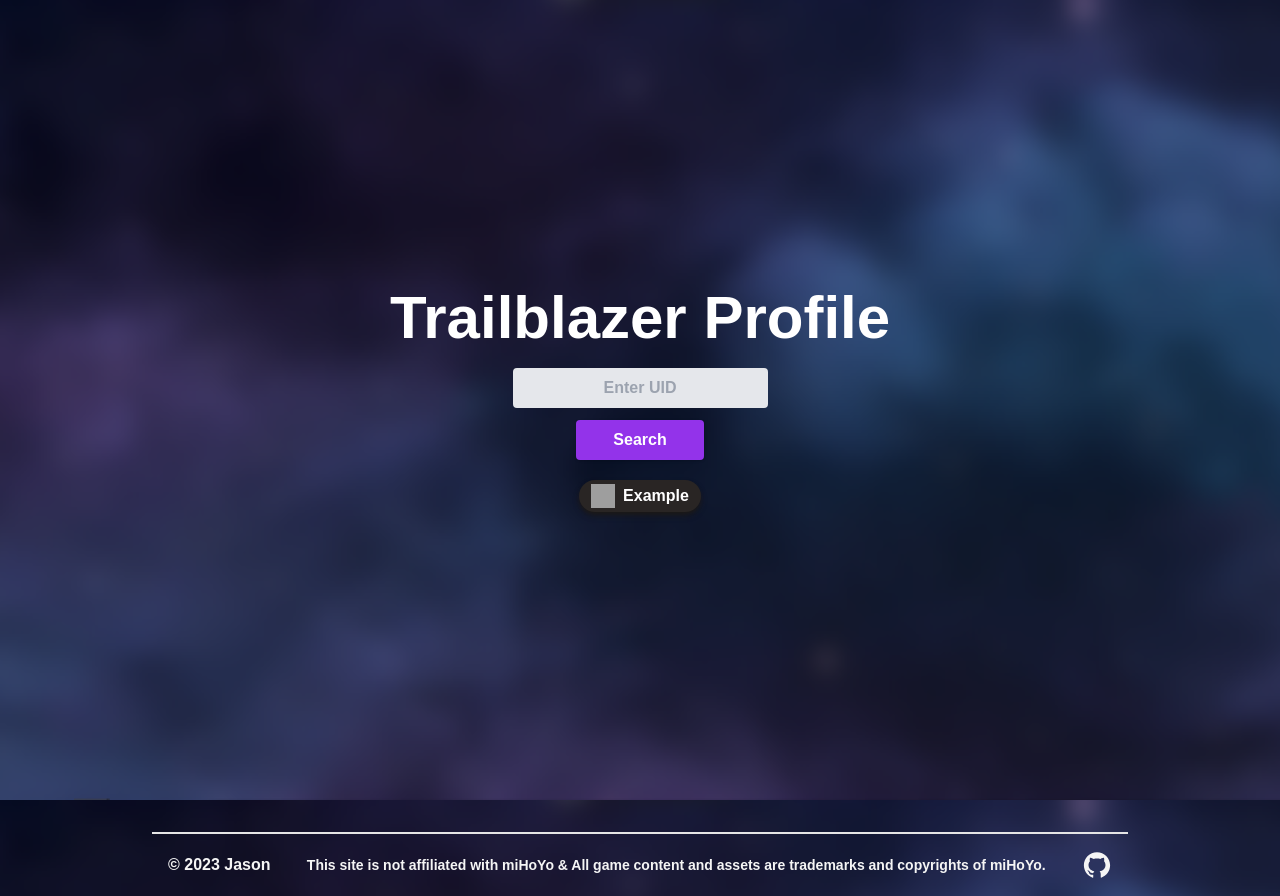
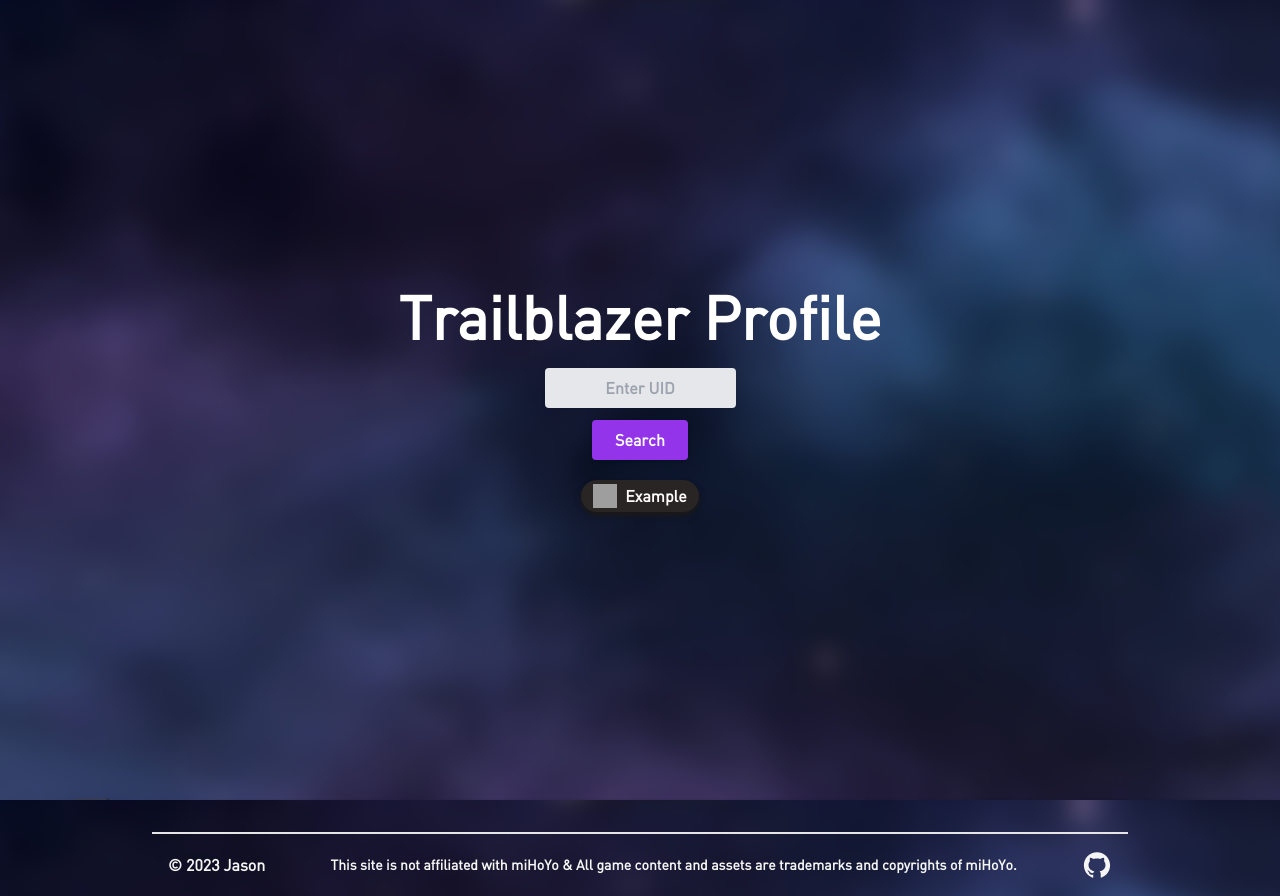
Before and after one commit to picklejason/hsr-showcase, a Next.js app: page / in a window 1280 px wide. Built offline with nearby package versions, Linux system fonts and the light colour scheme; grey boxes are pictures that could not be loaded.

Commit message:
update font

```diff
--- a/app/globals.css
+++ b/app/globals.css
@@ -42,6 +42,8 @@
 
 
 @font-face {
-  font-family: "DIN", sans-serif;
+  font-family: "DIN";
+  font-style: normal;
+  font-weight: 400;
   src: url("/DIN.ttf");
 }
```
